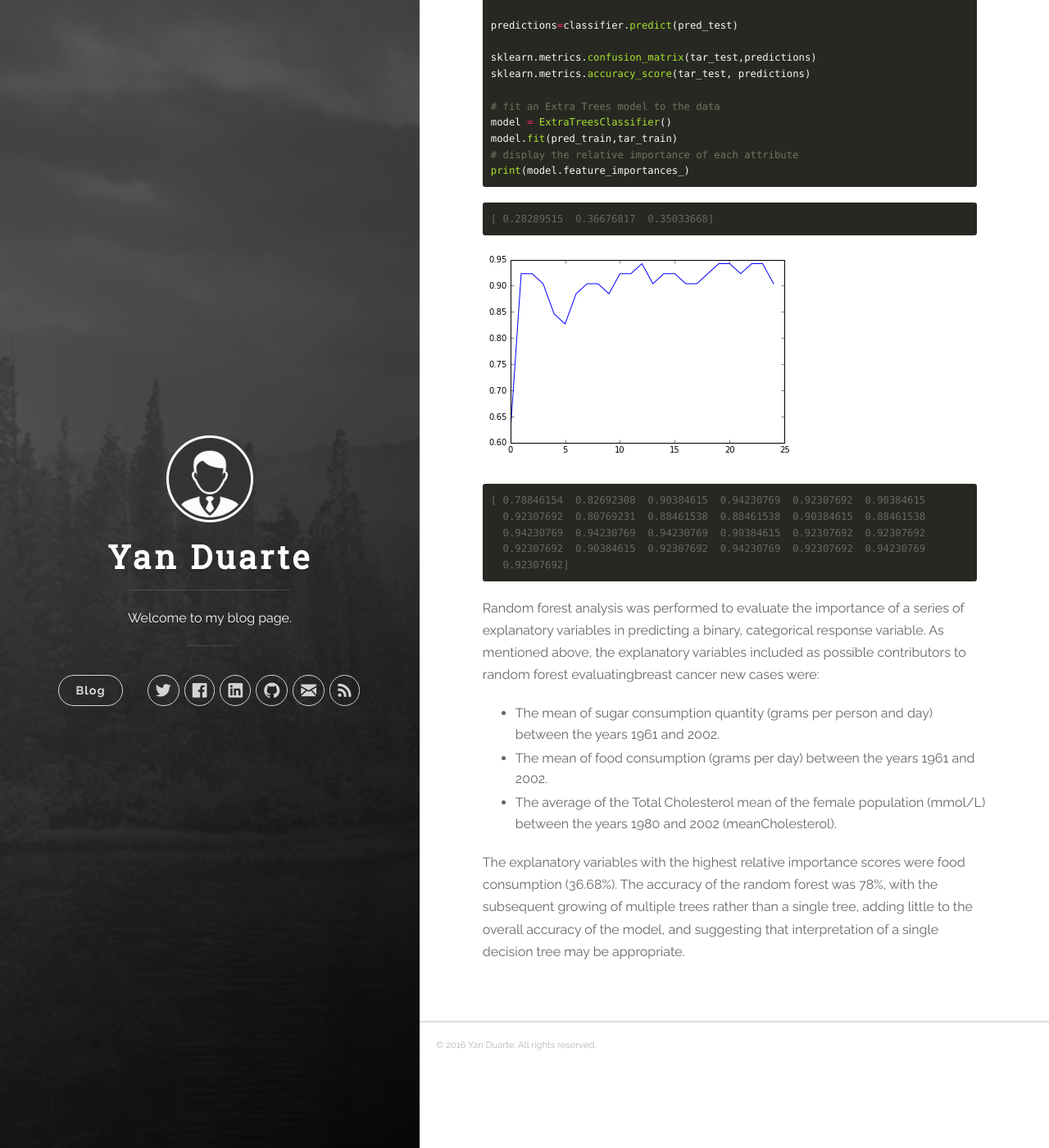
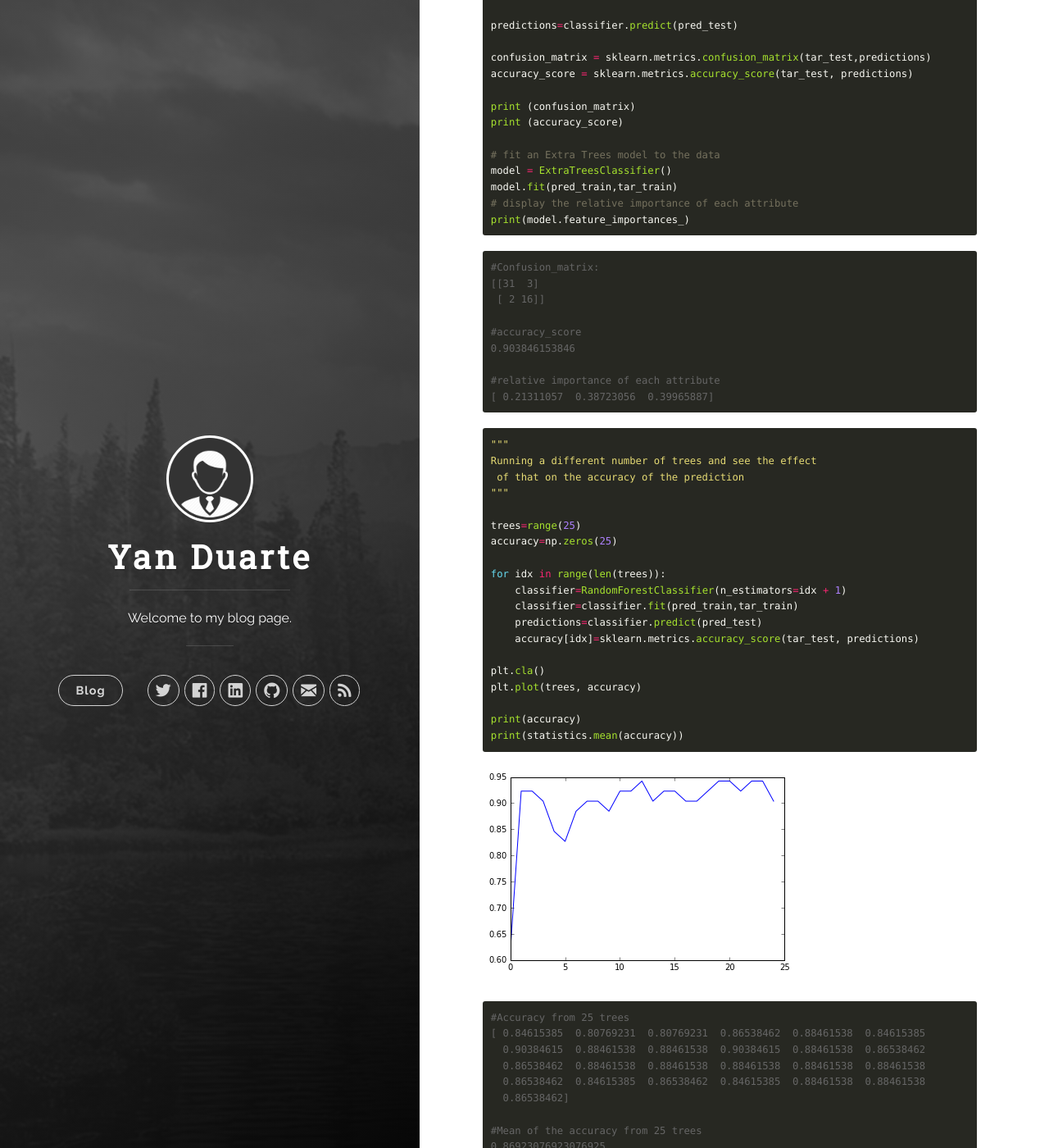
Before and after one commit to yan-duarte/yan-duarte.github.io, a Jekyll site: the page built from _posts/2016-10-10-MLDA-Assignment2.md, in a window 1280 px wide and 1400 px high, scrolled down 2395 px. Shown: the whole window at 82% size. Built offline with Jekyll 4.4.1, drawn with Linux system fonts in a browser that asks for light colours; nearby versions of some CDN libraries; some of the changed text lies outside the part shown.

Commit message:
Updated 2016-10-10-MLDA-Assignment2.md

````diff
--- a/_posts/2016-10-10-MLDA-Assignment2.md
+++ b/_posts/2016-10-10-MLDA-Assignment2.md
@@ -94,8 +94,11 @@
 
 predictions=classifier.predict(pred_test)
 
-sklearn.metrics.confusion_matrix(tar_test,predictions)
-sklearn.metrics.accuracy_score(tar_test, predictions)
+confusion_matrix = sklearn.metrics.confusion_matrix(tar_test,predictions)
+accuracy_score = sklearn.metrics.accuracy_score(tar_test, predictions)
+
+print (confusion_matrix)
+print (accuracy_score)
 
 # fit an Extra Trees model to the data
 model = ExtraTreesClassifier()
@@ -105,17 +108,51 @@
 ```
 
 ```
-[ 0.28289515  0.36676817  0.35033668]
+#Confusion_matrix:
+[[31  3]
+ [ 2 16]]
+
+#accuracy_score
+0.903846153846
+
+#relative importance of each attribute
+[ 0.21311057  0.38723056  0.39965887]
+```
+
+```python
+"""
+Running a different number of trees and see the effect
+ of that on the accuracy of the prediction
+"""
+
+trees=range(25)
+accuracy=np.zeros(25)
+
+for idx in range(len(trees)):
+    classifier=RandomForestClassifier(n_estimators=idx + 1)
+    classifier=classifier.fit(pred_train,tar_train)
+    predictions=classifier.predict(pred_test)
+    accuracy[idx]=sklearn.metrics.accuracy_score(tar_test, predictions)
+
+plt.cla()
+plt.plot(trees, accuracy)
+
+print(accuracy)
+print(statistics.mean(accuracy))
 ```
 
 ![Figure 1]({{site.baseurl}}/yan-duarte.github.io/images/mlda-assignments/mlda-ass2-fig1.png)
 
 ```
-[ 0.78846154  0.82692308  0.90384615  0.94230769  0.92307692  0.90384615
-  0.92307692  0.80769231  0.88461538  0.88461538  0.90384615  0.88461538
-  0.94230769  0.94230769  0.94230769  0.90384615  0.92307692  0.92307692
-  0.92307692  0.90384615  0.92307692  0.94230769  0.92307692  0.94230769
-  0.92307692]
+#Accuracy from 25 trees
+[ 0.84615385  0.80769231  0.80769231  0.86538462  0.88461538  0.84615385
+  0.90384615  0.88461538  0.88461538  0.90384615  0.88461538  0.86538462
+  0.86538462  0.88461538  0.88461538  0.88461538  0.88461538  0.88461538
+  0.86538462  0.84615385  0.86538462  0.84615385  0.88461538  0.88461538
+  0.86538462]
+
+#Mean of the accuracy from 25 trees
+0.86923076923076925
 ```
 
 Random forest analysis was performed to evaluate the importance of a series of explanatory variables in predicting a binary, categorical response variable. As mentioned above, the explanatory variables included as possible contributors to random forest evaluatingbreast cancer new cases were:
@@ -124,4 +161,4 @@
   - The mean of food consumption (grams per day) between the years 1961 and 2002.
   - The average of the Total Cholesterol mean of the female population (mmol/L) between the years 1980 and 2002 (meanCholesterol).
 
-The explanatory variables with the highest relative importance scores were food consumption (36.68%). The accuracy of the random forest was 78%, with the subsequent growing of multiple trees rather than a single tree, adding little to the overall accuracy of the model, and suggesting that interpretation of a single decision tree may be appropriate.
+The explanatory variables with the highest relative importance scores were the average of the Total Cholesterol mean in blood (39.96%). The accuracy of the random forest was 90.38%. The subsequent growing of multiple trees rather than a single tree does not added much to the overall accuracy of the model. This suggest that the interpretation of a single decision tree may be appropriate.
````
